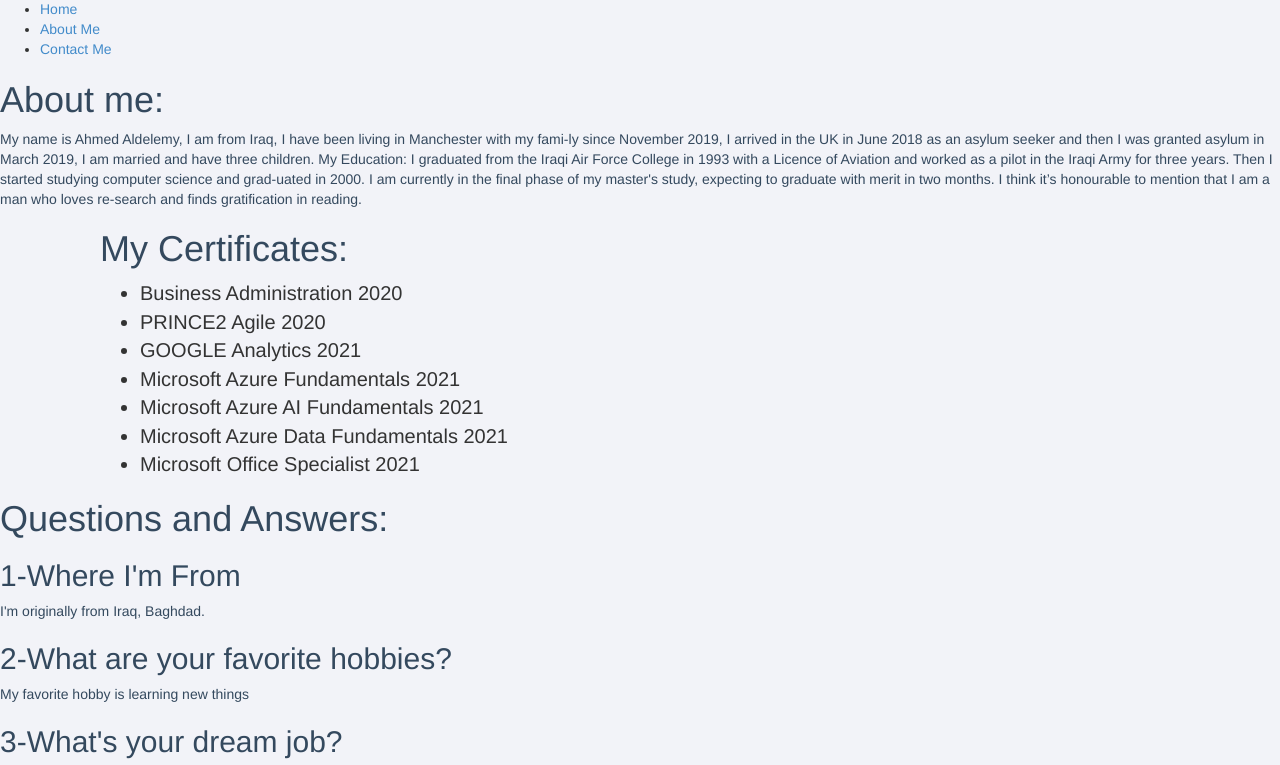
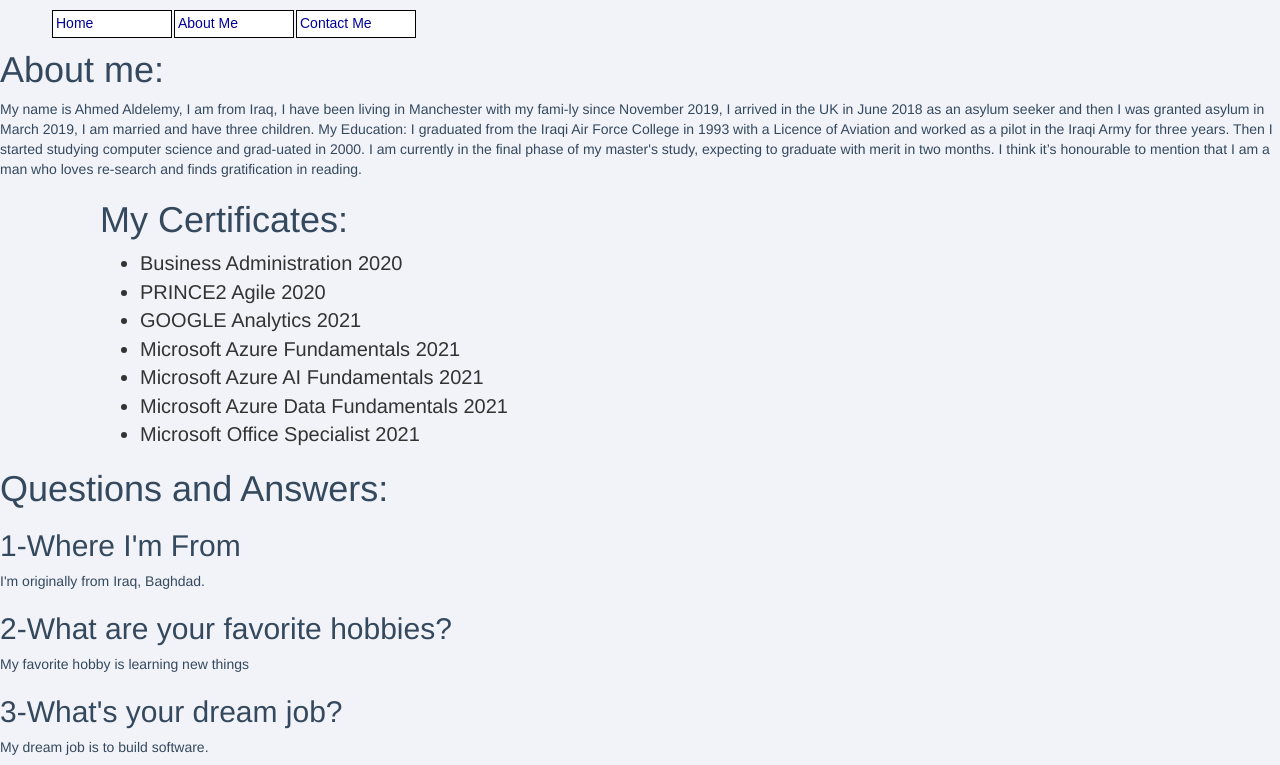
Before and after one commit to aldelemy/delemywebsite, a plain HTML site: page aboutme.html in a window 1280 px wide. Shown: the top 765 px of the page. Drawn offline with Linux system fonts and the light colour scheme.

Commit message:
Add files via upload

```diff
--- a/aboutme.html
+++ b/aboutme.html
@@ -8,14 +8,15 @@
 <body>
 <!--Nav Bar-->
 <nav>
-    <div><ul id=“mainMenu”>
-        <li><a href=“index.html”>Home</a></li>
-        <li><a href=“aboutme.html”> About Me</a></li>
-        <li><a href=“contactme.html”> Contact Me</a>
+    <div><ul id="mainMenu">
+        <li><a href=index.html>Home</a></li>
+        <li><a href="aboutme.html"> About Me</a></li>
+        <li><a href="contactme.html"> Contact Me</a>
 
     </ul>
 </div>
 </nav>
+  <br>
 
   <div class=about>
 
```
Also changed, not shown: contactme.html (+13 -0 lines), index.html (+1 -2 lines).
